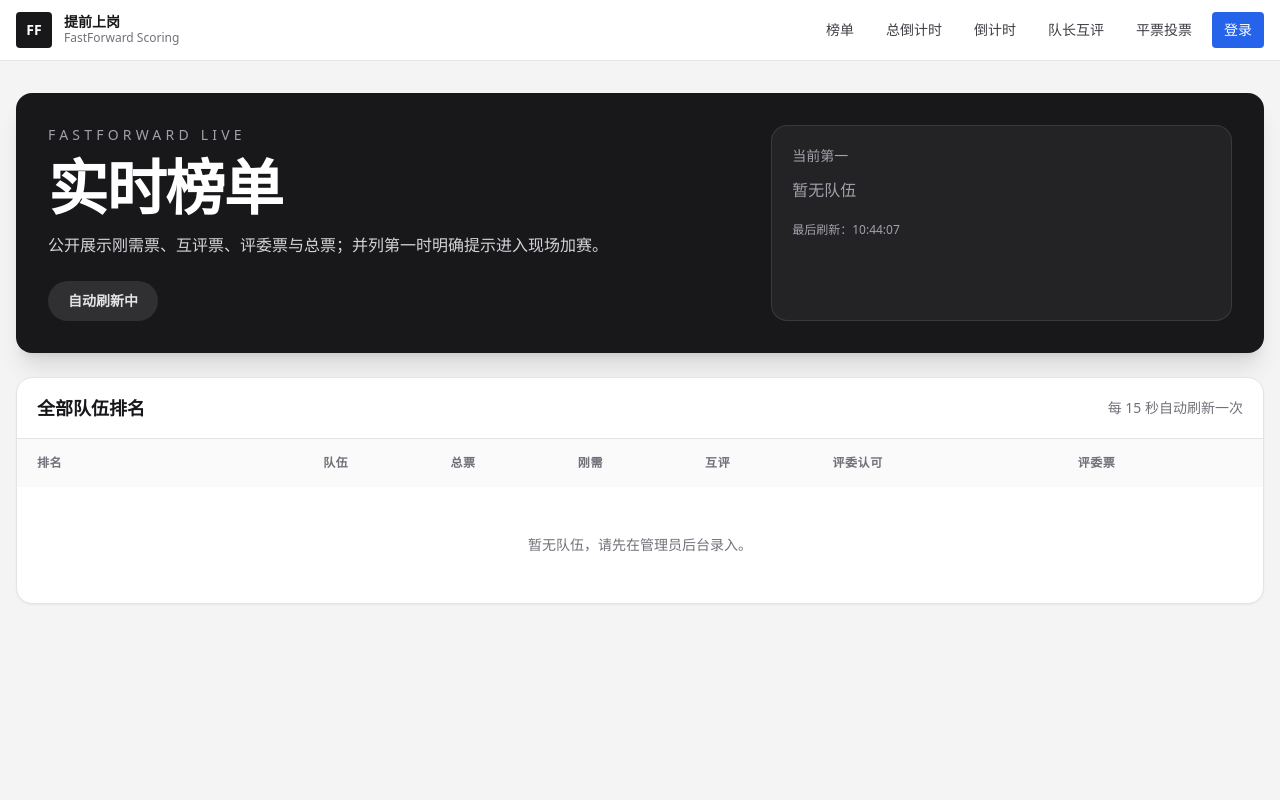
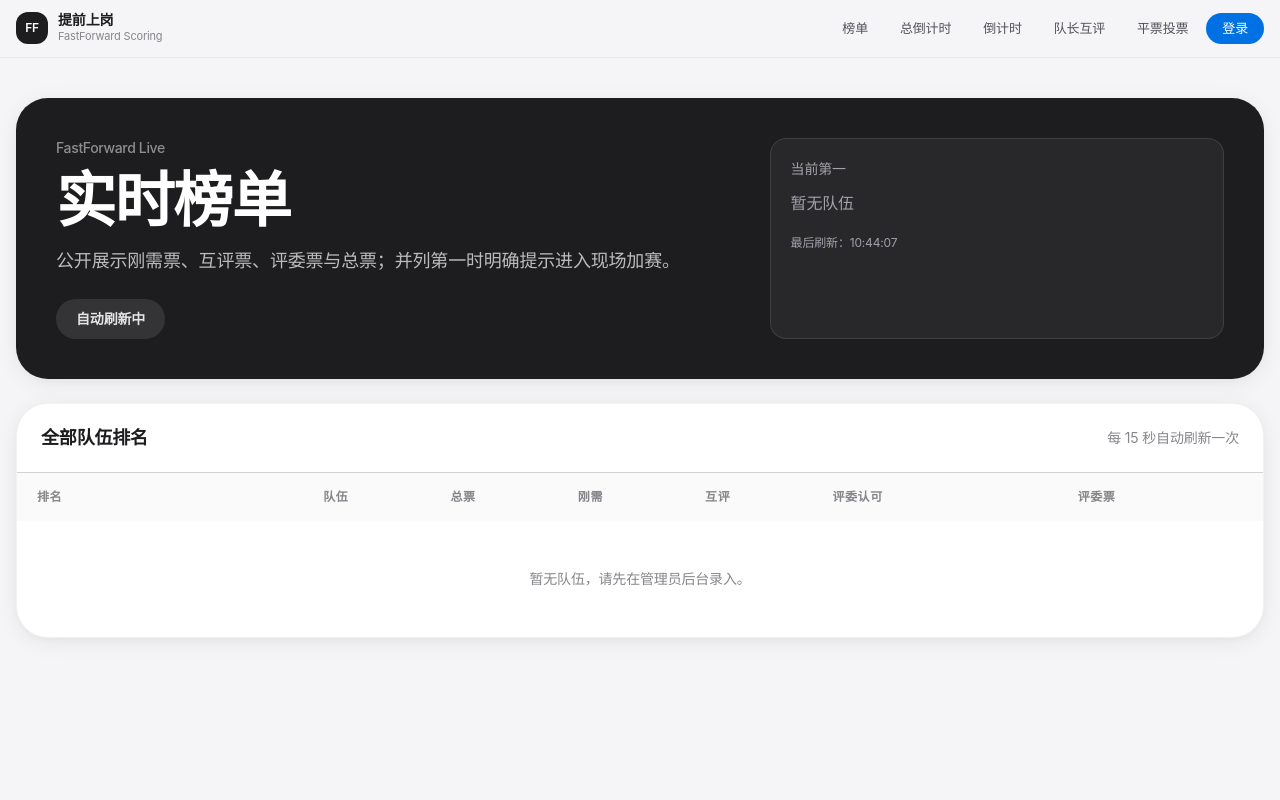
Before and after one commit to NemoArce2007/hackathon, a Flask app: page /leaderboard in a window 1280 px wide. Run offline with Flask 3, Linux system fonts and the light colour scheme; data comes from the database, SQL or seed files in the repository; data that the repository does not hold is empty; some libraries are stand-ins or nearby versions.

Commit message:
同步线上 Apple 风格 UI 到仓库：base/login/leaderboard/timer/countdown
将远程实际部署的设计版本纳入 git 版本控制，此前仅存于本地副本未入库。

Co-Authored-By: Claude Opus 4.7 <noreply@anthropic.com>

```diff
--- a/templates/base.html
+++ b/templates/base.html
@@ -10,46 +10,63 @@
       theme: {
         extend: {
           colors: {
-            ink: '#18181b',
-            line: '#e4e4e7',
+            ink: '#1d1d1f',
+            line: '#d2d2d7',
             panel: '#ffffff',
-            muted: '#71717a',
-            brand: '#2563eb',
-            accent: '#dc2626'
+            muted: '#86868b',
+            brand: '#0071e3',
+            accent: '#ff3b30'
+          },
+          fontFamily: {
+            sans: ['-apple-system', 'BlinkMacSystemFont', '"SF Pro Text"', '"SF Pro Display"', '"PingFang SC"', '"Helvetica Neue"', 'Helvetica', 'Arial', 'sans-serif']
+          },
+          borderRadius: {
+            '4xl': '2rem'
+          },
+          boxShadow: {
+            apple: '0 4px 24px -2px rgba(0,0,0,.08), 0 2px 8px -2px rgba(0,0,0,.04)'
           }
         }
       }
     }
   </script>
+  <style>
+    html { -webkit-font-smoothing: antialiased; -moz-osx-font-smoothing: grayscale; scroll-behavior: smooth; }
+    body { font-family: -apple-system, BlinkMacSystemFont, "SF Pro Text", "SF Pro Display", "PingFang SC", "Helvetica Neue", Helvetica, Arial, sans-serif; letter-spacing: -0.011em; }
+    ::selection { background: rgba(0,113,227,.18); }
+    ::-webkit-scrollbar { width: 10px; height: 10px; }
+    ::-webkit-scrollbar-thumb { background: rgba(0,0,0,.18); border-radius: 999px; border: 2px solid transparent; background-clip: content-box; }
+    ::-webkit-scrollbar-thumb:hover { background: rgba(0,0,0,.3); background-clip: content-box; }
+  </style>
 </head>
-<body class="min-h-screen bg-zinc-100 text-ink antialiased">
-  <nav class="sticky top-0 z-40 border-b border-line bg-white/95 backdrop-blur">
-    <div class="mx-auto flex max-w-7xl flex-col gap-3 px-4 py-3 sm:flex-row sm:items-center sm:justify-between">
-      <a href="{{ url_for('leaderboard') }}" class="flex items-center gap-3">
-        <span class="grid h-9 w-9 place-items-center rounded bg-ink text-sm font-bold text-white">FF</span>
-        <span><span class="block text-sm font-semibold leading-4">提前上岗</span><span class="block text-xs text-muted">FastForward Scoring</span></span>
+<body class="min-h-screen bg-[#f5f5f7] text-ink antialiased">
+  <nav class="sticky top-0 z-40 border-b border-black/5 bg-[#f5f5f7]/80 backdrop-blur-xl backdrop-saturate-150">
+    <div class="mx-auto flex max-w-7xl flex-col gap-3 px-4 py-2.5 sm:flex-row sm:items-center sm:justify-between sm:py-3">
+      <a href="{{ url_for('leaderboard') }}" class="flex items-center gap-2.5">
+            <span class="grid h-8 w-8 place-items-center rounded-xl bg-ink text-xs font-semibold tracking-tight text-white">FF</span>
+        <span><span class="block text-sm font-semibold leading-4">提前上岗</span><span class="block text-[11px] text-muted">FastForward Scoring</span></span>
       </a>
-      <div class="flex flex-wrap items-center gap-2 text-sm">
-        <a class="rounded px-3 py-2 text-zinc-700 hover:bg-zinc-100 hover:text-ink" href="{{ url_for('leaderboard') }}">榜单</a>
-        <a class="rounded px-3 py-2 text-zinc-700 hover:bg-zinc-100 hover:text-ink" href="{{ url_for('countdown') }}">总倒计时</a>
-        <a class="rounded px-3 py-2 text-zinc-700 hover:bg-zinc-100 hover:text-ink" href="{{ url_for('timer') }}">倒计时</a>
-        <a class="rounded px-3 py-2 text-zinc-700 hover:bg-zinc-100 hover:text-ink" href="{{ url_for('peer') }}">队长互评</a>
-        <a class="rounded px-3 py-2 text-zinc-700 hover:bg-zinc-100 hover:text-ink" href="{{ url_for('tie_vote') }}">平票投票</a>
-        {% if g.is_admin %}<a class="rounded bg-zinc-900 px-3 py-2 text-white hover:bg-zinc-700" href="{{ url_for('admin') }}">管理员</a>{% endif %}
+      <div class="flex flex-wrap items-center gap-1 text-[13px]">
+        <a class="rounded-full px-3.5 py-1.5 font-medium text-zinc-600 transition-colors hover:bg-black/5 hover:text-ink" href="{{ url_for('leaderboard') }}">榜单</a>
+        <a class="rounded-full px-3.5 py-1.5 font-medium text-zinc-600 transition-colors hover:bg-black/5 hover:text-ink" href="{{ url_for('countdown') }}">总倒计时</a>
+        <a class="rounded-full px-3.5 py-1.5 font-medium text-zinc-600 transition-colors hover:bg-black/5 hover:text-ink" href="{{ url_for('timer') }}">倒计时</a>
+        <a class="rounded-full px-3.5 py-1.5 font-medium text-zinc-600 transition-colors hover:bg-black/5 hover:text-ink" href="{{ url_for('peer') }}">队长互评</a>
+        <a class="rounded-full px-3.5 py-1.5 font-medium text-zinc-600 transition-colors hover:bg-black/5 hover:text-ink" href="{{ url_for('tie_vote') }}">平票投票</a>
+        {% if g.is_admin %}<a class="rounded-full bg-ink px-3.5 py-1.5 font-medium text-white transition-opacity hover:opacity-80" href="{{ url_for('admin') }}">管理员</a>{% endif %}
         {% if g.user %}
-          <span class="rounded border border-line bg-white px-3 py-2 text-zinc-600">{{ g.user.name }}</span>
-          <a class="rounded px-3 py-2 text-zinc-500 hover:bg-zinc-100 hover:text-ink" href="{{ url_for('logout') }}">退出</a>
+          <span class="rounded-full bg-black/5 px-3.5 py-1.5 font-medium text-zinc-600">{{ g.user.name }}</span>
+          <a class="rounded-full px-3.5 py-1.5 font-medium text-zinc-500 transition-colors hover:bg-black/5 hover:text-ink" href="{{ url_for('logout') }}">退出</a>
         {% else %}
-          <a class="rounded bg-brand px-3 py-2 text-white hover:bg-blue-700" href="{{ url_for('login') }}">登录</a>
+          <a class="rounded-full bg-brand px-4 py-1.5 font-medium text-white transition-opacity hover:opacity-90" href="{{ url_for('login') }}">登录</a>
         {% endif %}
       </div>
     </div>
   </nav>
-  <main class="mx-auto max-w-7xl px-4 py-6 sm:py-8">
+  <main class="mx-auto max-w-7xl px-4 py-6 sm:py-10">
     {% with messages = get_flashed_messages() %}
       {% if messages %}
         <div class="mb-5 space-y-2">
-          {% for message in messages %}<div class="rounded border border-amber-200 bg-amber-50 px-4 py-3 text-sm text-amber-900 shadow-sm">{{ message }}</div>{% endfor %}
+          {% for message in messages %}<div class="rounded-2xl border border-black/5 bg-white/80 px-4 py-3 text-sm text-zinc-700 shadow-apple backdrop-blur">{{ message }}</div>{% endfor %}
         </div>
       {% endif %}
     {% endwith %}
--- a/templates/leaderboard.html
+++ b/templates/leaderboard.html
@@ -1,12 +1,12 @@
 {% extends "base.html" %}
 {% block title %}实时榜单{% endblock %}
 {% block content %}
-<section class="overflow-hidden rounded-2xl bg-ink text-white shadow-xl">
-  <div class="grid gap-8 p-6 sm:p-8 lg:grid-cols-[1.2fr_0.8fr]">
+<section class="overflow-hidden rounded-4xl bg-ink text-white shadow-apple">
+  <div class="grid gap-8 p-7 sm:p-10 lg:grid-cols-[1.2fr_0.8fr]">
     <div>
-      <p class="text-sm font-medium uppercase tracking-[0.3em] text-zinc-400">FastForward Live</p>
-      <h1 class="mt-3 text-4xl font-black tracking-tight sm:text-6xl">实时榜单</h1>
-      <p class="mt-4 max-w-2xl text-zinc-300">公开展示刚需票、互评票、评委票与总票；并列第一时明确提示进入现场加赛。</p>
+      <p class="text-sm font-medium tracking-tight text-white/50">FastForward Live</p>
+      <h1 class="mt-3 text-5xl font-semibold tracking-tight sm:text-6xl">实时榜单</h1>
+      <p class="mt-4 max-w-2xl text-lg leading-relaxed text-white/70">公开展示刚需票、互评票、评委票与总票；并列第一时明确提示进入现场加赛。</p>
       <div class="mt-6 flex flex-wrap gap-3">
         {% if active_round %}
           <a href="{{ url_for('tie_vote') }}" class="rounded-full bg-accent px-5 py-2.5 text-sm font-semibold text-white shadow-lg shadow-red-950/30">第 {{ active_round.round_no }} 轮加赛进行中</a>
@@ -56,9 +56,9 @@
   </div>
 {% endif %}
 
-<section class="mt-6 overflow-hidden rounded-2xl border border-line bg-white shadow-sm">
-  <div class="flex flex-col gap-2 border-b border-line px-5 py-4 sm:flex-row sm:items-center sm:justify-between">
-    <h2 class="text-lg font-bold">全部队伍排名</h2>
+<section class="mt-6 overflow-hidden rounded-4xl border border-black/5 bg-white shadow-apple">
+  <div class="flex flex-col gap-2 border-b border-line px-6 py-5 sm:flex-row sm:items-center sm:justify-between">
+    <h2 class="text-lg font-semibold">全部队伍排名</h2>
     <div class="text-sm text-muted">每 15 秒自动刷新一次</div>
   </div>
   <div class="overflow-x-auto">
```
Also changed, not shown: templates/login.html (+23 -27 lines).
